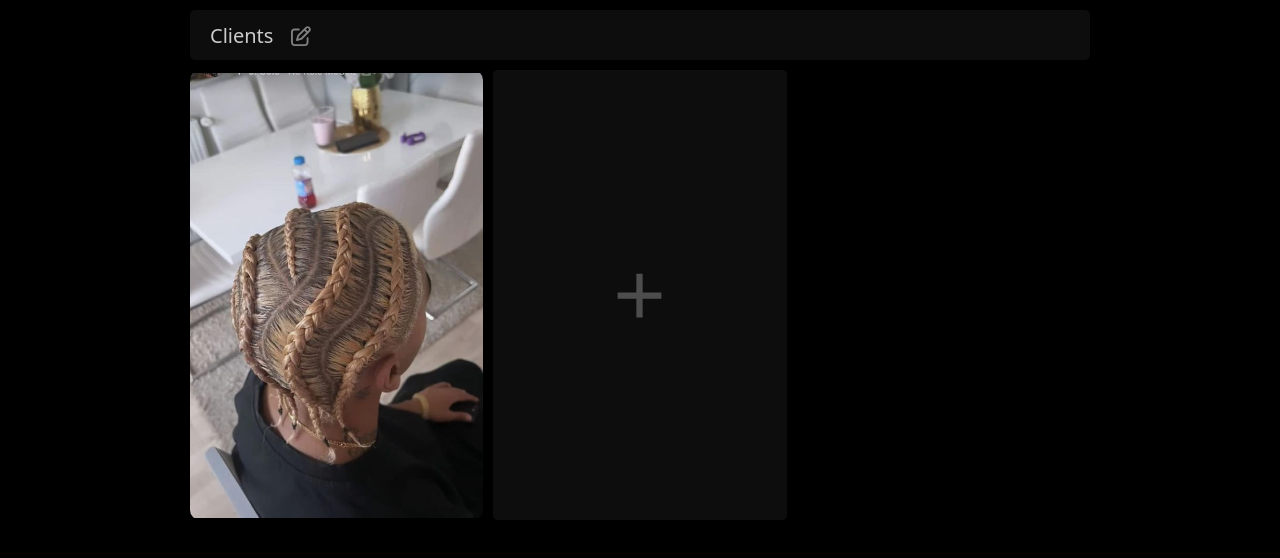
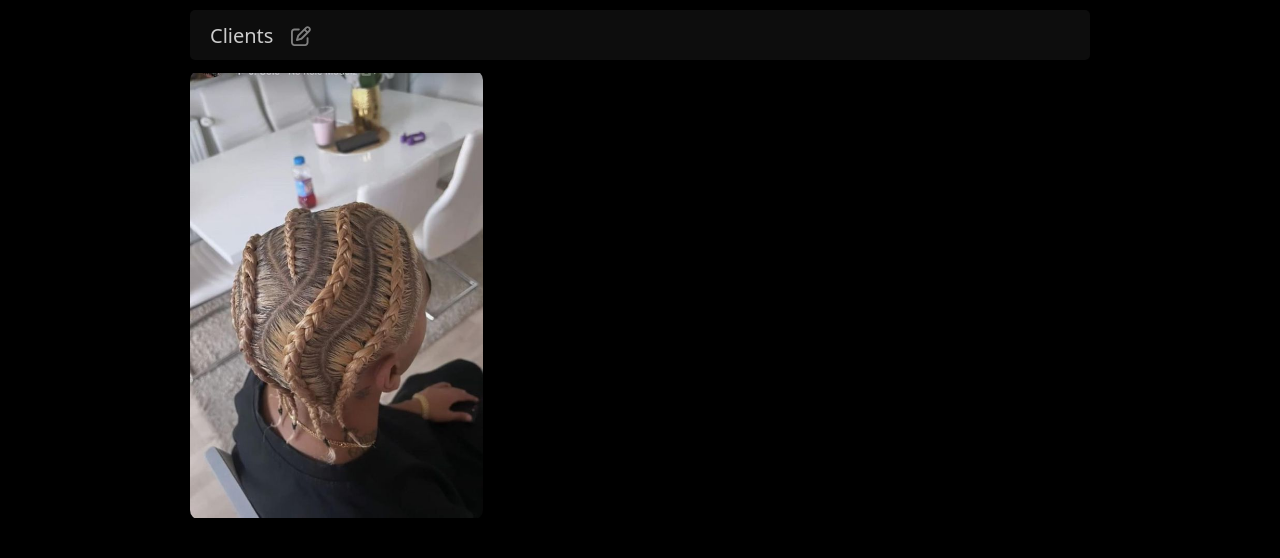
Before and after one commit to trevtemba/neur-frontend, a React (Vite) app: page /profile in a window 1280 px wide. Shown: the part 672-1230 px from the top of the page. Built offline with nearby package versions, Linux system fonts and the light colour scheme; a web font is replaced by a local one.

Commit message:
Stylized add image button

```diff
--- a/src/Components/Profile/Profile.jsx
+++ b/src/Components/Profile/Profile.jsx
@@ -33,6 +33,8 @@ const Profile = () => {
     const [serviceSelectState, setServiceSelectState] = useState()
     const [dateSelectState, setDateSelectState] = useState()
     const [timeSelectState, setTimeSelectState] = useState()
+    const [editState, setEditState] = useState("")
+
 
     const selectedDate = {
         month: "",
@@ -65,6 +67,14 @@ const Profile = () => {
         }
     }
 
+    const changeEditSect = (sectId) => {
+        if (editState == sectId) {
+            setEditState("");
+        }
+        else {
+            setEditState(sectId);
+        }
+    }
     const profileNavBtn = {
         initial: {
             color: "rgb(153, 153, 153)",
@@ -244,7 +254,7 @@ const Profile = () => {
                                 </div>
                             </div>
                             <div className="clientSect">
-                                <div className="subHeader">Clients<button className="editBtn"><img src={editIcon}/></button></div>
+                                <div className="subHeader">Clients<button className="editBtn" onClick={() => changeEditSect("client")}><img src={editIcon}/></button></div>
                                 <div className="clientGrid">
                                     <motion.div className="photo">
                                         <img src={fi6}/>
@@ -259,11 +269,13 @@ const Profile = () => {
                                             </motion.button>
                                         </motion.div>
                                     </motion.div>
-                                    <motion.div className="addPhoto">
-                                        <motion.button className="addBtn">
-                                            <img className="addIcon" src={addIcon}/>
-                                        </motion.button>
-                                    </motion.div>
+                                    {editState == "client" && (
+                                        <motion.div className="addPhoto">
+                                            <motion.button className="addBtn">
+                                                <img className="addIcon" src={addIcon}/>
+                                            </motion.button>
+                                        </motion.div>
+                                    )}
                                 </div>
                             </div>
 
```
